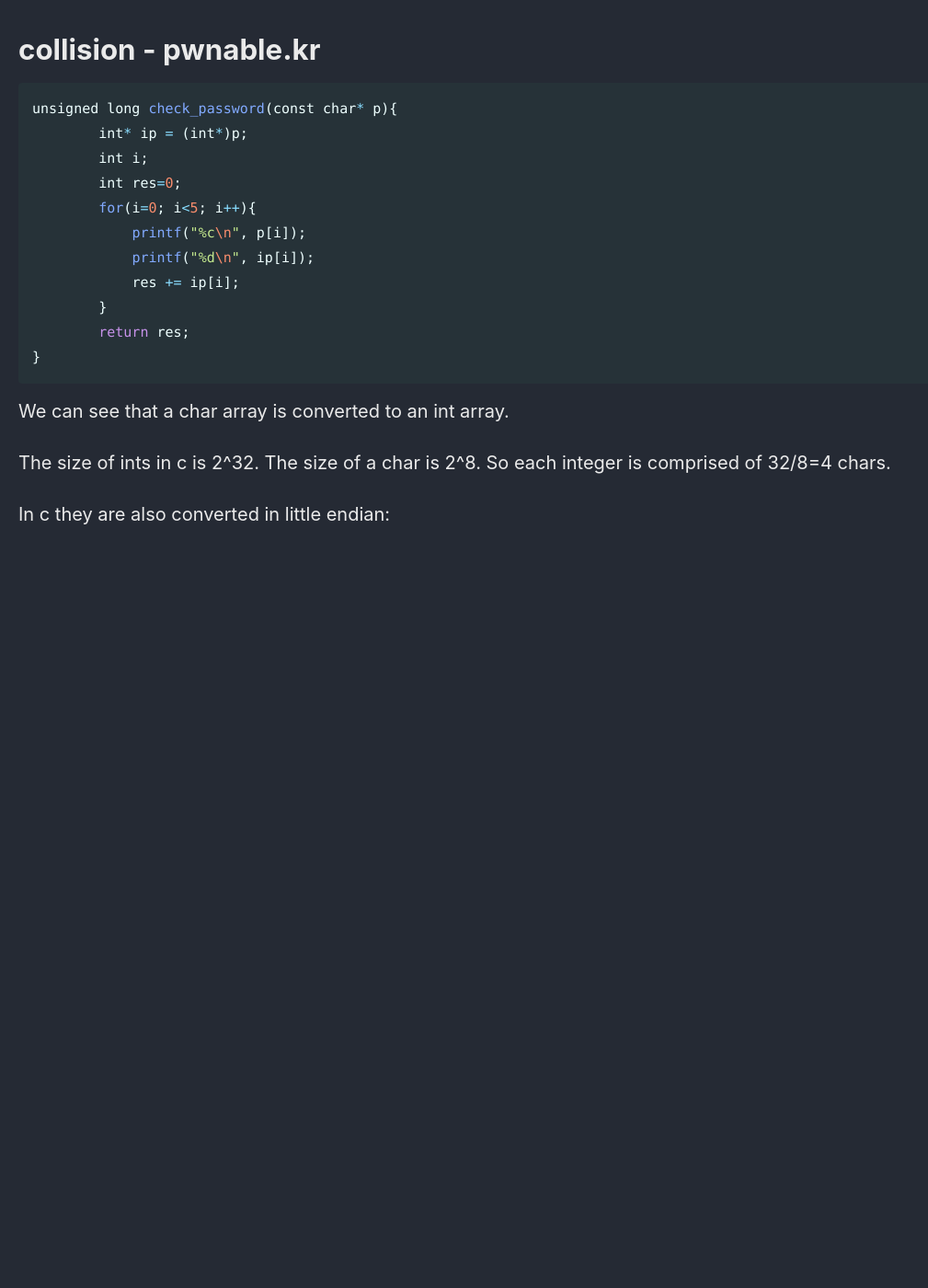
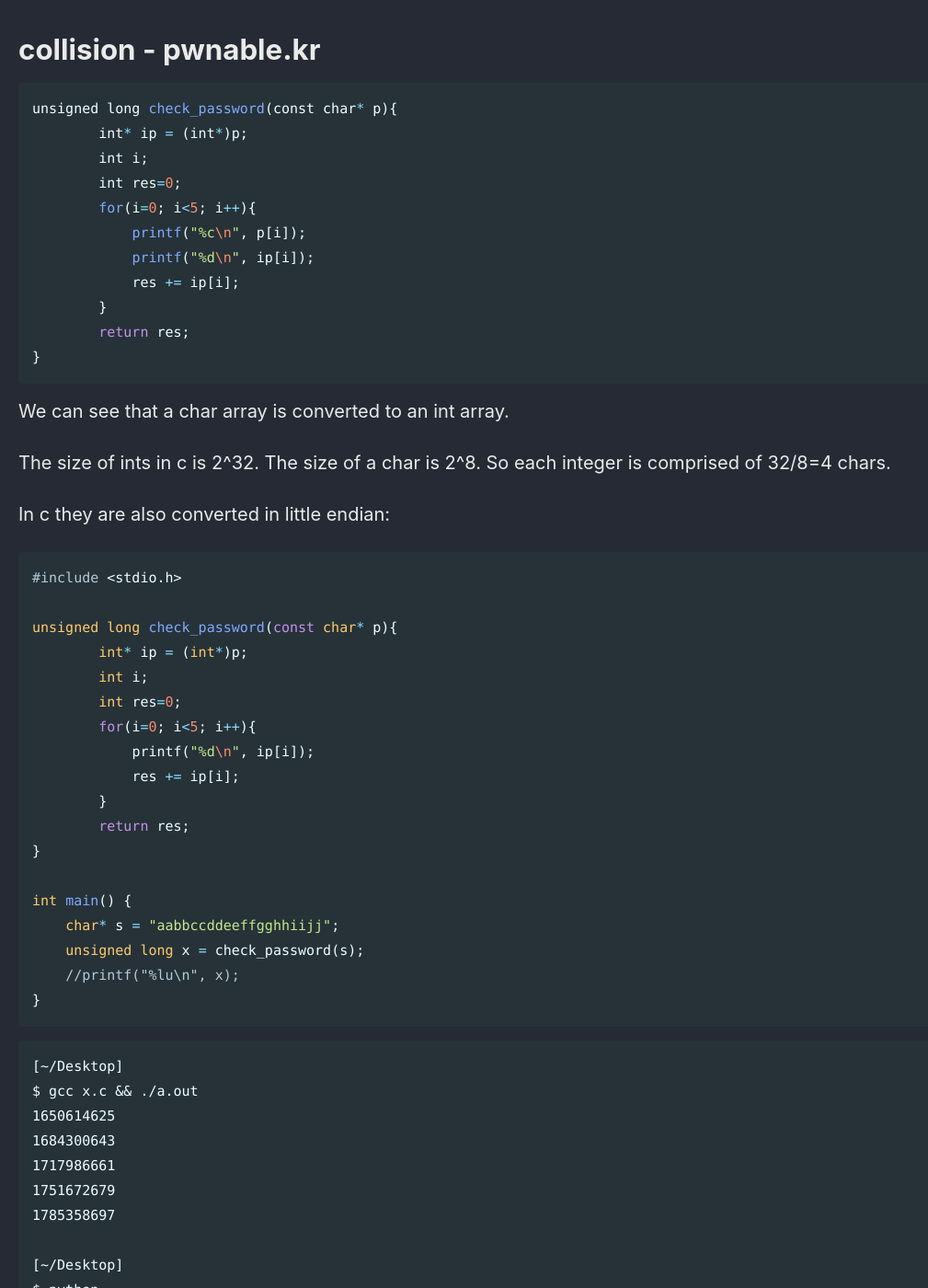
Before and after one commit to Connor-McCartney/Connor-McCartney.github.io, a Jekyll site: the page built from _pages/misc/pwn.md, in a window 1280 px wide and 1400 px high, scrolled down 13340 px. Shown: the whole window at 92% size, without its empty margins (0-1009 px from the left). Built offline with Jekyll 4.4.1, drawn with Linux system fonts in a browser that asks for light colours; cached includes are drawn as plain includes; before the commit the page ends 13970 px from its top, so only the background shows below that; some of the changed text lies outside the part shown.

Commit message:
Update pwn.md

````diff
--- a/_pages/misc/pwn.md
+++ b/_pages/misc/pwn.md
@@ -567,3 +567,53 @@ We can see that a char array is converted to an int array.
 The size of ints in c is 2^32. The size of a char is 2^8. So each integer is comprised of 32/8=4 chars.
 
 In c they are also converted in little endian:
+
+
+```c
+#include <stdio.h>
+
+unsigned long check_password(const char* p){
+        int* ip = (int*)p;
+        int i;
+        int res=0;
+        for(i=0; i<5; i++){
+            printf("%d\n", ip[i]);
+            res += ip[i];
+        }
+        return res;
+}
+
+int main() {
+    char* s = "aabbccddeeffgghhiijj";
+    unsigned long x = check_password(s);
+    //printf("%lu\n", x);
+}
+```
+
+```
+[~/Desktop]
+$ gcc x.c && ./a.out
+1650614625
+1684300643
+1717986661
+1751672679
+1785358697
+
+[~/Desktop]
+$ python
+Python 3.11.8 (main, Feb 12 2024, 14:50:05) [GCC 13.2.1 20230801] on linux
+Type "help", "copyright", "credits" or "license" for more information.
+>>> int.from_bytes(b"aabb", 'little')
+1650614625
+>>> int.from_bytes(b"ccdd", 'little')
+1684300643
+>>> int.from_bytes(b"eeff", 'little')
+1717986661
+>>> int.from_bytes(b"gghh", 'little')
+1751672679
+>>> int.from_bytes(b"iijj", 'little')
+1785358697
+>>>
+```
+
+<br>
````
